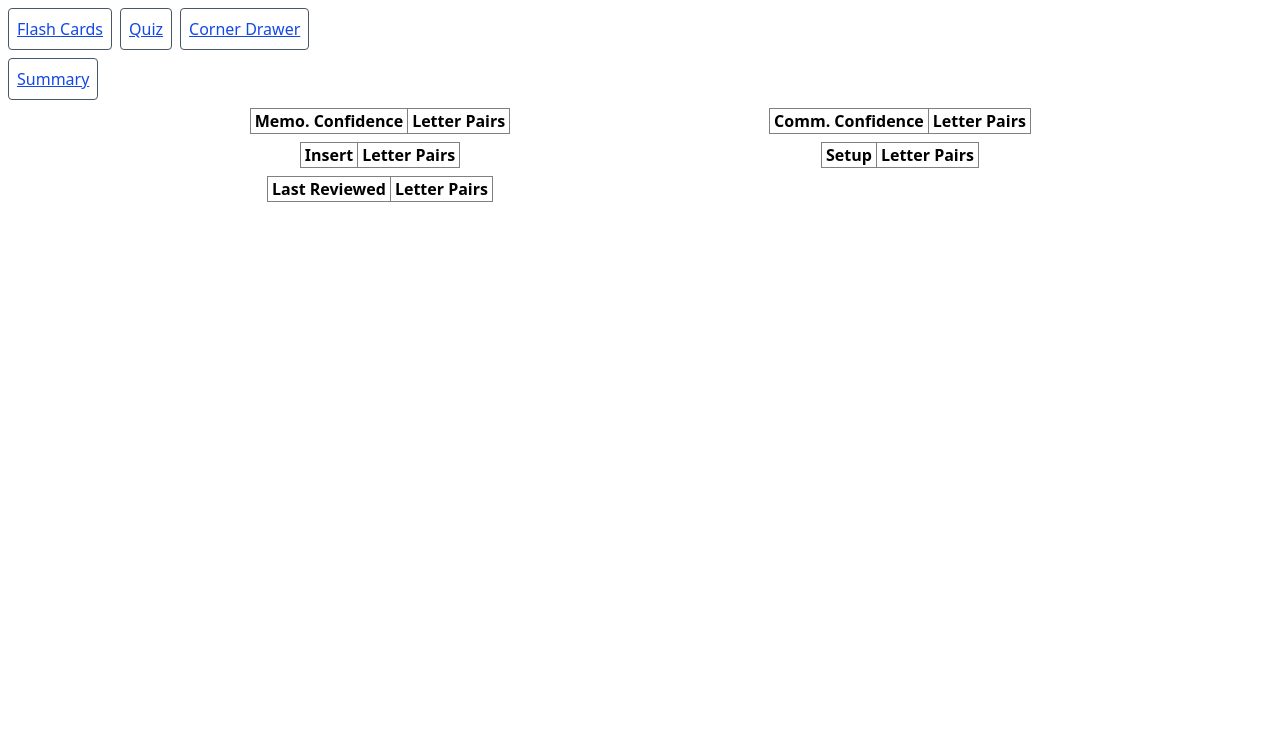
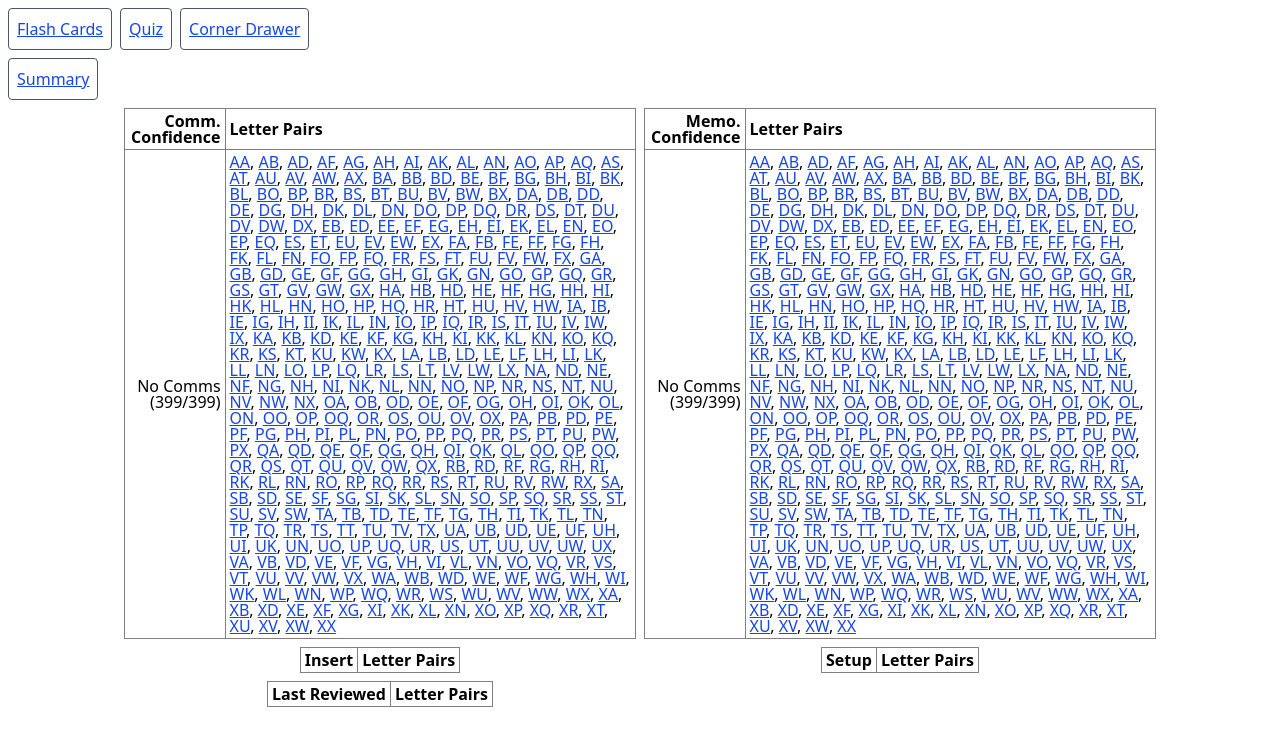
Before and after one commit to nick-ng/bld, a SvelteKit app: page /flash-cards/summary in a window 1280 px wide. Shown: the top 746 px of the page. Built offline with nearby package versions, Linux system fonts and the light colour scheme.

Commit message:
feat: show letter pairs with no commutators in summary section

```diff
--- a/src/lib/utils.ts
+++ b/src/lib/utils.ts
@@ -121,10 +121,8 @@ export const isTwist = (letterPair: string) => {
 	}
 
 	for (let i = 0; i < SAME_PIECES.length; i++) {
-		if (SAME_PIECES[i].includes(letters[0])) {
-			if (SAME_PIECES[i].includes(letters[1])) {
-				return true;
-			}
+		if (SAME_PIECES[i].includes(letters[0]) && SAME_PIECES[i].includes(letters[1])) {
+			return true;
 		}
 	}
 
--- a/src/routes/flash-cards/summary/+page.svelte
+++ b/src/routes/flash-cards/summary/+page.svelte
@@ -1,7 +1,8 @@
 <script lang="ts">
-	import type { FlashCard } from "$lib/types";
+	import type { FlashCardStoreType } from "$lib/stores/flash-cards";
+
 	import { onMount } from "svelte";
-	import { commutatorDetails, sortAlgs } from "$lib/utils";
+	import { commutatorDetails, sortAlgs, is3Style, isTwist } from "$lib/utils";
 	import { flashCardStore, flashCardStoreStatus, fetchFlashCards } from "$lib/stores/flash-cards";
 
 	const STALE_THRESHOLD_MS = 5 * 60 * 1000; // 5 minutes
@@ -51,24 +52,45 @@
 		}
 	};
 
-	const summariseFlashCards = (flatFlashCards: FlashCard[]) => {
+	const summariseFlashCards = (flashCards: FlashCardStoreType) => {
+		const flatFlashCards = Object.values(flashCards);
 		const inserts: { [insert: string]: string[] } = {};
 		const interchanges: { [interchange: string]: string[] } = {};
 		const setups: { [setup: string]: string[] } = {};
 		const memoConfidences: { [confidence: number]: string[] } = {};
 		const commConfidences: { [confidence: number]: string[] } = {};
+		const missingComms: string[] = [];
+		const missingMemos: string[] = [];
 		const ageRanges: { [ageRangeString: string]: string[] } = {};
 		let total = 0;
-		for (let i = 0; i < flatFlashCards.length; i++) {
-			const flashCard = flatFlashCards[i];
-			if (flashCard.letterPair[0] === flashCard.letterPair[1] || !flashCard.commutator) {
+		for (let letter0 = 0; letter0 < 24; letter0++) {
+			for (let letter1 = 0; letter1 < 24; letter1++) {
+				const letterPair =
+					`${String.fromCharCode(65 + letter0)}${String.fromCharCode(65 + letter1)}`.toLowerCase();
+				if (!is3Style(letterPair) || isTwist(letterPair)) {
 					continue;
 				}
 
 				total += 1;
+				const flashCard = flashCards[letterPair];
+				if (flashCard) {
+					if (!memoConfidences[flashCard.memoConfidence]) {
+						memoConfidences[flashCard.memoConfidence] = [];
+					}
+					memoConfidences[flashCard.memoConfidence].push(flashCard.letterPair);
+
+					if (!commConfidences[flashCard.commConfidence]) {
+						commConfidences[flashCard.commConfidence] = [];
+					}
+					commConfidences[flashCard.commConfidence].push(flashCard.letterPair);
+
+					const ageRange = getAgeRange(flashCard.lastQuizUnix * 1000);
+					if (!ageRanges[ageRange]) {
+						ageRanges[ageRange] = [];
+					}
+					ageRanges[ageRange].push(flashCard.letterPair);
 
 					const { insert, interchange, setup } = commutatorDetails(flashCard.commutator);
-
 					if (!insert) {
 						continue;
 					}
@@ -87,22 +109,11 @@
 						setups[setup] = [];
 					}
 					setups[setup].push(flashCard.letterPair);
-
-			if (!memoConfidences[flashCard.memoConfidence]) {
-				memoConfidences[flashCard.memoConfidence] = [];
+				} else {
+					missingComms.push(letterPair);
+					missingMemos.push(letterPair);
 				}
-			memoConfidences[flashCard.memoConfidence].push(flashCard.letterPair);
-
-			if (!commConfidences[flashCard.commConfidence]) {
-				commConfidences[flashCard.commConfidence] = [];
 			}
-			commConfidences[flashCard.commConfidence].push(flashCard.letterPair);
-
-			const ageRange = getAgeRange(flashCard.lastQuizUnix * 1000);
-			if (!ageRanges[ageRange]) {
-				ageRanges[ageRange] = [];
-			}
-			ageRanges[ageRange].push(flashCard.letterPair);
 		}
 
 		return {
@@ -110,13 +121,15 @@
 			interchanges,
 			setups,
 			memoConfidences,
+			missingMemos,
 			commConfidences,
+			missingComms,
 			ageRanges,
 			total
 		};
 	};
 
-	let summary = $derived(summariseFlashCards(Object.values($flashCardStore)));
+	let summary = $derived(summariseFlashCards($flashCardStore));
 
 	onMount(() => {
 		if (Date.now() - $flashCardStoreStatus.fetchEndMs > STALE_THRESHOLD_MS) {
@@ -132,21 +145,35 @@
 		<table class="block summary-tables lg:max-w-lg">
 			<thead>
 				<tr>
-					<th class="text-right">Memo. Confidence</th>
+					<th class="text-right">Comm. Confidence</th>
 					<th class="text-left">Letter Pairs</th>
 				</tr>
 			</thead>
 			<tbody>
-				{#each Object.keys(summary.memoConfidences)
+				{#if summary.missingComms.length > 0}
+					<tr>
+						<td class="text-right">
+							No Comms ({summary.missingComms.length}/{summary.total})
+						</td>
+						<td>
+							{#each summary.missingComms.toSorted() as letterPair, i (letterPair)}
+								{i > 0 ? ", " : ""}<a href={`/flash-cards/edit?lp={letterPair}`} class="uppercase"
+									>{letterPair}</a
+								>
+							{/each}
+						</td>
+					</tr>
+				{/if}
+				{#each Object.keys(summary.commConfidences)
 					.toSorted((a, b) => parseInt(a) - parseInt(b))
 					.map((a) => parseInt(a)) as confidence (confidence)}
 					<tr>
 						<td class="text-right"
-							><span class="font-bold">{confidence}</span> ({summary.memoConfidences[confidence]
+							><span class="font-bold">{confidence}</span> ({summary.commConfidences[confidence]
 								.length}/{summary.total})</td
 						>
 						<td>
-							{#each summary.memoConfidences[confidence].toSorted() as letterPair, i (letterPair)}
+							{#each summary.commConfidences[confidence].toSorted() as letterPair, i (letterPair)}
 								{i > 0 ? ", " : ""}<a href={`/flash-cards/edit?lp=${letterPair}`} class="uppercase"
 									>{letterPair}</a
 								>
@@ -159,21 +186,35 @@
 		<table class="block summary-tables lg:max-w-lg">
 			<thead>
 				<tr>
-					<th class="text-right">Comm. Confidence</th>
+					<th class="text-right">Memo. Confidence</th>
 					<th class="text-left">Letter Pairs</th>
 				</tr>
 			</thead>
 			<tbody>
-				{#each Object.keys(summary.commConfidences)
+				{#if summary.missingMemos.length > 0}
+					<tr>
+						<td class="text-right">
+							No Comms ({summary.missingMemos.length}/{summary.total})
+						</td>
+						<td>
+							{#each summary.missingMemos.toSorted() as letterPair, i (letterPair)}
+								{i > 0 ? ", " : ""}<a href={`/flash-cards/edit?lp={letterPair}`} class="uppercase"
+									>{letterPair}</a
+								>
+							{/each}
+						</td>
+					</tr>
+				{/if}
+				{#each Object.keys(summary.memoConfidences)
 					.toSorted((a, b) => parseInt(a) - parseInt(b))
 					.map((a) => parseInt(a)) as confidence (confidence)}
 					<tr>
 						<td class="text-right"
-							><span class="font-bold">{confidence}</span> ({summary.commConfidences[confidence]
+							><span class="font-bold">{confidence}</span> ({summary.memoConfidences[confidence]
 								.length}/{summary.total})</td
 						>
 						<td>
-							{#each summary.commConfidences[confidence].toSorted() as letterPair, i (letterPair)}
+							{#each summary.memoConfidences[confidence].toSorted() as letterPair, i (letterPair)}
 								{i > 0 ? ", " : ""}<a href={`/flash-cards/edit?lp=${letterPair}`} class="uppercase"
 									>{letterPair}</a
 								>
```
Also changed, not shown: 1 other file (tests, documents, lock files or other folders). Lines whose indentation alone changed are shown as unchanged.
